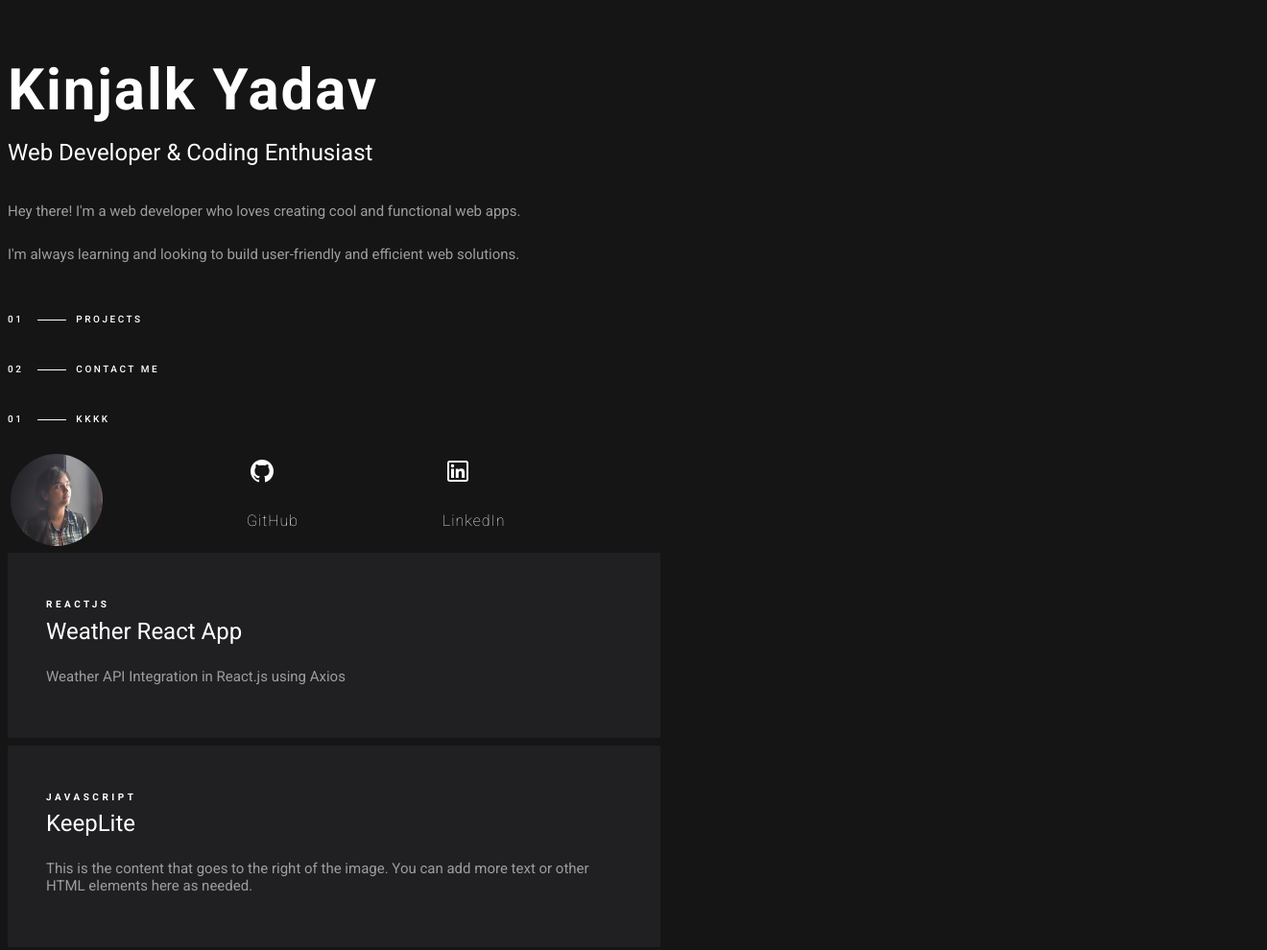
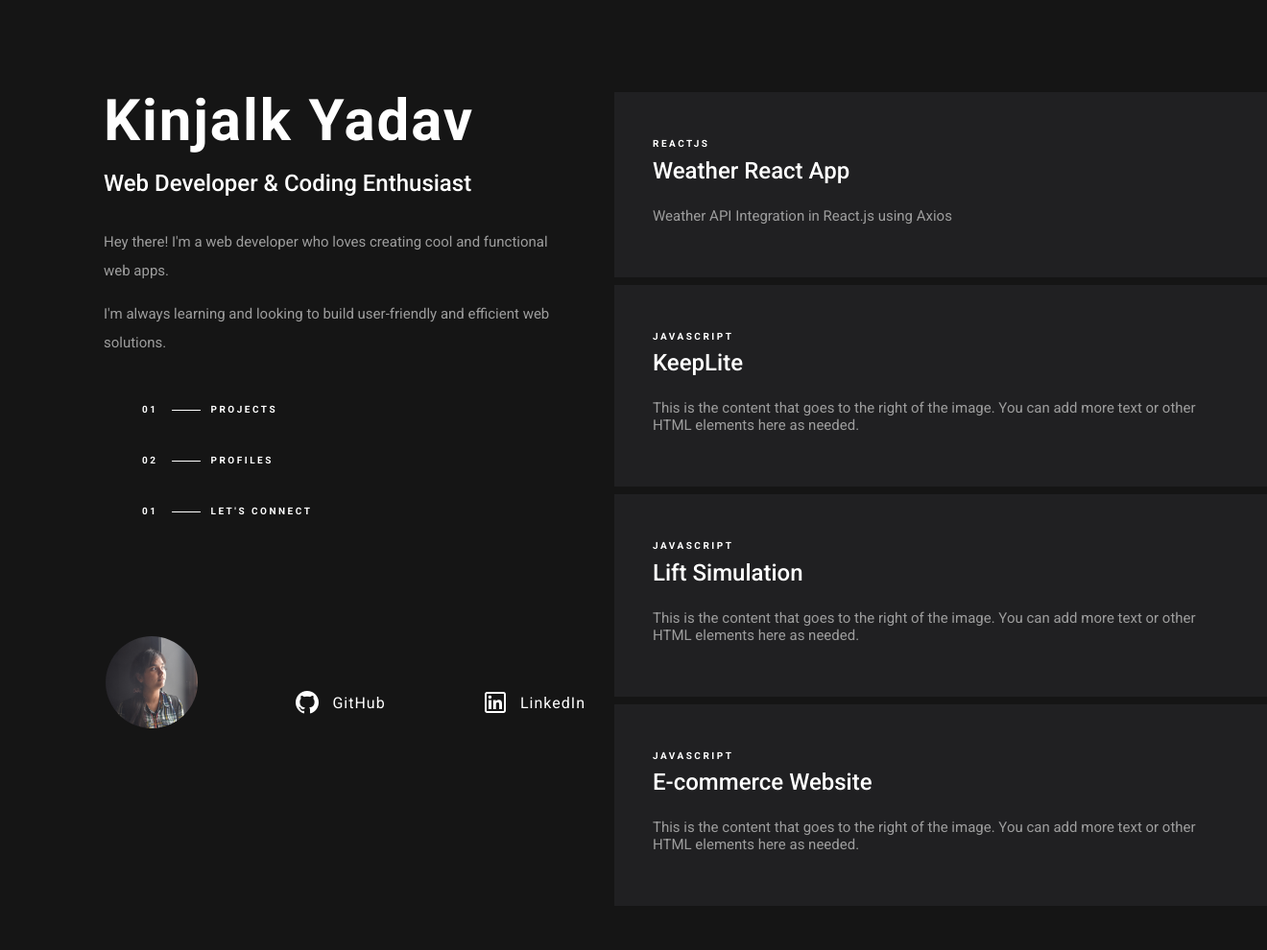
Before and after one commit to KINJALKYADAV/personal-portfolio, a plain HTML site: page index.html in a window 1280 px wide. Shown: the top 990 px of the page at 96% size, 1320 px wide, since content can reach past the window. Drawn offline with Linux system fonts and the light colour scheme.

Commit message:
Development Phase 50%

```diff
--- a/index.html
+++ b/index.html
@@ -25,9 +25,9 @@
             </div>
             <div class="navigation">
                 <ul>
-                    <li><a href="#Target" class="link-project">01 <hr>PROJECTS</a></li>
-                    <li><a href="#Target" class="link-project">02 <hr>CONTACT ME</a></li>
-                    <li><a href="#Target" class="link-project">01 <hr>KKKK</a></li>
+                    <li class="link-project"><a href="#Target" >01 <hr>PROJECTS</a></li>
+                    <li class="link-project"><a href="#Target" >02 <hr>PROFILES</a></li>
+                    <li class="link-project"><a href="#Target" >01 <hr>LET'S CONNECT</a></li>
                 </ul>
             </div>
             <div class="footer">
--- a/styles.css
+++ b/styles.css
@@ -5,22 +5,29 @@ body {
 
   .main-container {
     display: flex;
-    flex-wrap: wrap;
+    flex-direction: row;
+    flex-wrap: nowrap;
   }
   /* Responsive layout - makes a one column layout instead of a two-column layout */
-  @media(max-width:80px){
-    .left-block, .right-block{
-        flex:100%;
+  @media(max-width:900px){
+    .main-container{
+      flex-wrap: wrap;
     }
   }
+
 /* LEFT-BLOCK */
 .left-block{
     text-align: left;
-    flex:50%;
+    position: fixed;
+    width: 50%;
+    padding: 32px 0px 10px 100px;
 }
 .right-block {
     scrollbar-width: none; /* For Firefox */
-    flex: 50%;
+    width: 50%;
+    right: 0;
+    position: absolute;
+    padding: 88px 0px 70px;
   }
   .name{
     font-family: "Roboto", sans-serif;
@@ -40,11 +47,34 @@ body {
     line-height: 30px;
   }
   .link-project{
+  list-style-type: none;
+  font-size: 45px;
+  padding: 0px 0px 0px 0px;
+  font-weight: 500;
+  text-align: left;
+  font-family: "Roboto", sans-serif;
+  font-style: normal;
+  color: #9d9d9d;
+  margin: 0;
+}
+.navigation:hover .link-project{
+  opacity:.6;
+}
+.navigation:hover .link-project:hover{
+  opacity: 1;
+}
+  .link-project a{
     text-decoration: none;
     font-size: 10px;
+    font-weight: 550;
     color: #ffffff;
     letter-spacing: 2.5px;
   }
+  .link-project:hover {
+    transform: scale(1.09);
+    transition: all .2s ease-in-out;
+  }
+  .navigation
   hr{
     display: inline-block;
     vertical-align: middle;
@@ -70,23 +100,17 @@ body {
   }
   .footer {
     margin: 2px;
-    padding: 1px;
-    height: 120px;
+    padding-bottom: 10px;
+    height: 200px;
     display: flex;
     flex-direction: row;
-    padding-top: 0px;
-    padding-right: 100px;
     align-items: flex-end;
-    width: 650px;
+    width: 500px;
     justify-content: space-between;
-  }
-  .linkedin{
-    width: 200px;
   }
   .linkedin img{
     height:32px;
     width: 32px;
-    padding-top: 40px;
   }
   .git img{
     height: 32px;
@@ -95,14 +119,15 @@ body {
   .social{
     color: #ffffff;
     font-family: "Roboto", sans-serif;
-    font-weight: 100;
+    font-weight: 400;
     letter-spacing: 1px;
     font-style: normal;
-    vertical-align: middle;
+    padding-left: 10px;
   }
   .link{
     text-decoration: none;
-    display: inline-block;
+    display: flex;
+    align-items: center;
   }
 /* RIGHT-BLOCK*/
 
@@ -115,18 +140,19 @@ body {
     justify-content: center;
     margin-bottom: 8px;
     width: 600px;
+
   }
   .block h2 {
     font-size: 10px;
     font-family: "Roboto", sans-serif;
-    font-weight: 650;
+    font-weight: 600;
     font-style: normal;
     color: #ffffff;
-    letter-spacing: 3.5px;
+    letter-spacing: 2.5px;
   }
   .h33 {
     font-family: "Roboto", sans-serif;
-    font-weight: 400;
+    font-weight: 500;
     font-style: normal;
     font-size: 24px;
     color: #ffffff;
@@ -136,22 +162,16 @@ body {
     text-decoration: none;
   }
   .block:hover {
-    background: #3e3e3e;
-    transform: translateY(-8px);
-    transition: all .5s ease 0s;
+    transform: scale(1.1);
+    transition: all .2s ease-in-out;
+    filter: drop-shadow(10px 10px 20px rgba(0, 0, 0, 0.616));
   }
-ul {
-    list-style-type: none;
-    font-size: 45px;
-    padding: 0px 0px 0px 0px;
-    font-weight: 500;
-    text-align: left;
-    font-family: "Roboto", sans-serif;
-    font-style: normal;
-    color: #9d9d9d;
-    margin: 0;
+  .right-block:hover .block{
+    opacity:.6;
   }
-
+  .right-block:hover .block:hover{
+    opacity: 1;
+  }
 ul li {
     border: 0px;
     margin-top: -1px; /* Prevent double borders */
```
Also changed, not shown: script.js (deleted, +0 -10 lines).
